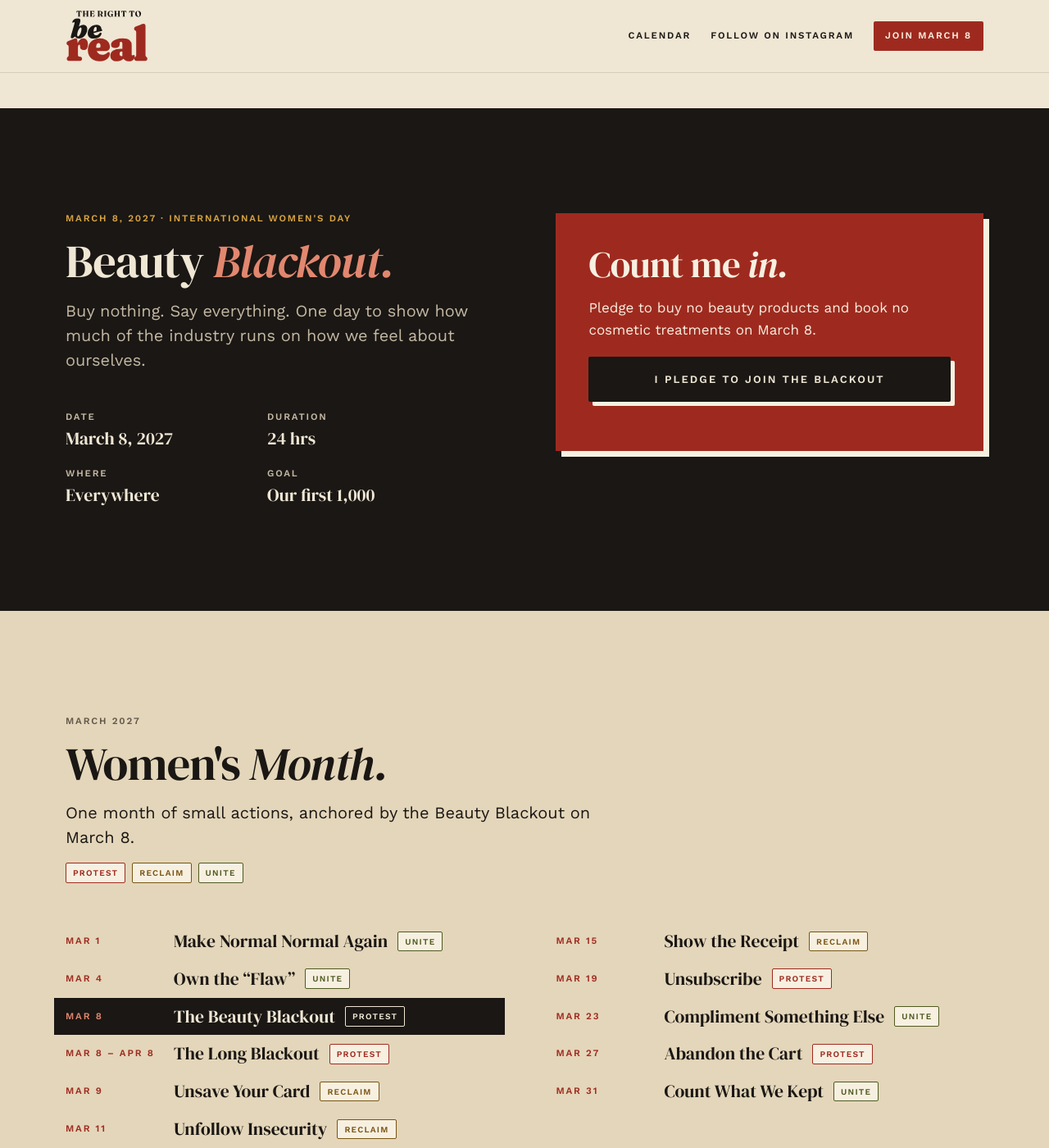
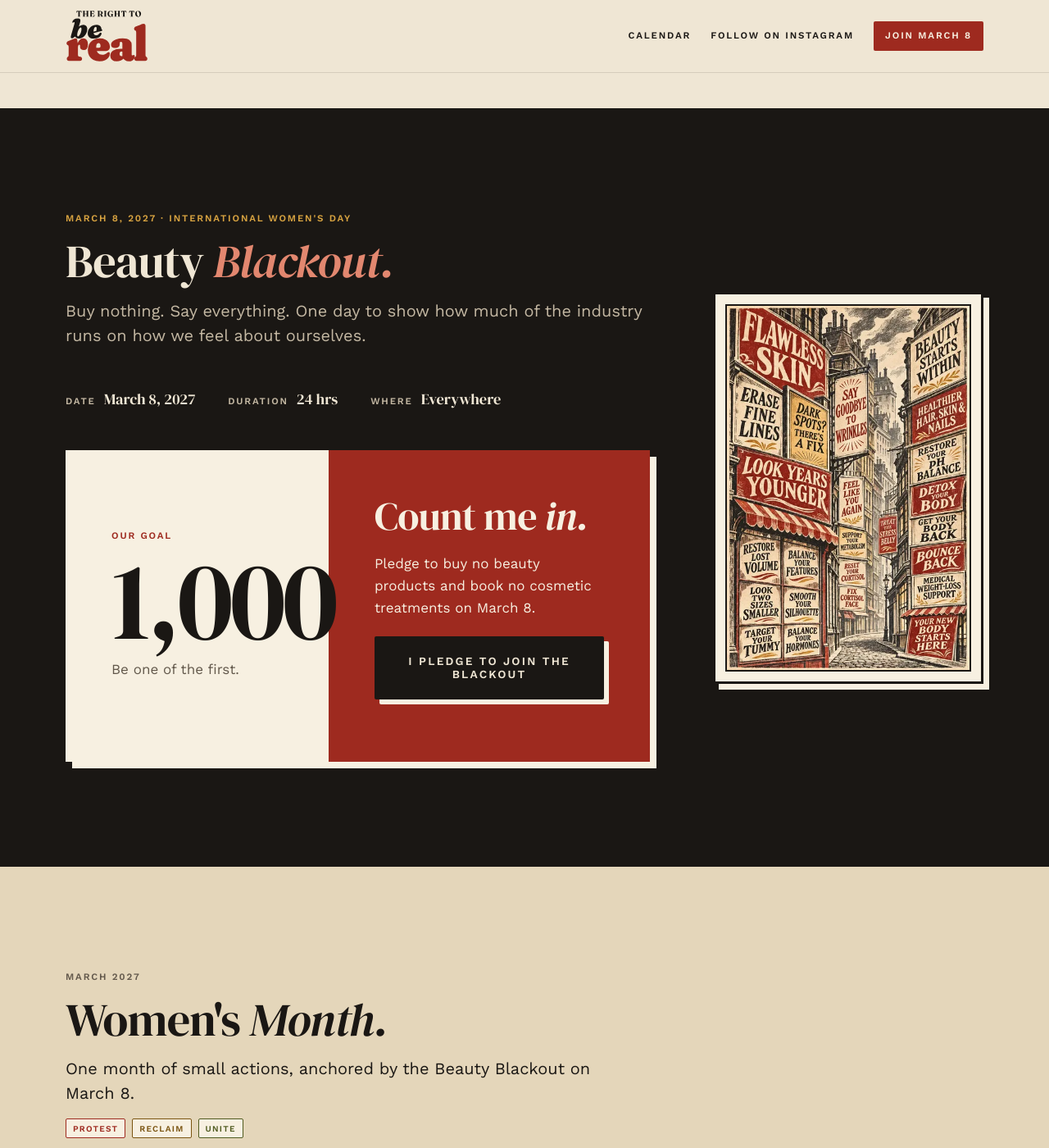
Before and after one commit to jaydjj/therighttobereal, a Jekyll site: the page built from index.html, in a window 1280 px wide and 1400 px high, scrolled down 471 px. Shown: the whole window at 82% size. Built offline with Jekyll 4.4.1, drawn with Linux system fonts in a browser that asks for light colours.

Commit message:
Blackout: full-width pledge panel with live count, facts strip, claims art; text-only values; consent by action
Co-Authored-By: Claude Opus 5.5 <noreply@anthropic.com>
Claude-Session: https://claude.ai/code/session_01JZ4wws3iiMBmCz22Ze7Psy

```diff
--- a/_includes/join-form.html
+++ b/_includes/join-form.html
@@ -1,8 +1,19 @@
 {%- comment -%}
-  Pledge card. Step 1: one-tap pledge (no email). Step 2: a separate poll (one day or the whole month)
-  and optional email for reminders. Not connected yet: assets/site.js handles it and nothing is sent or stored.
+  Pledge panel: a live counter beside a one-tap pledge. After pledging: the poll (one day or the whole month)
+  and optional email reminders (typing an email and pressing the button is the opt-in).
+  Pledges, poll answers and emails go to the Google Sheet web app in pledge_endpoint (tools/pledge-sheet.gs).
 {%- endcomment -%}
+<div class="pledge" id="join-section">
+  <div class="pledge-count" id="pledge-count" aria-live="polite">
+    <p class="label" id="count-label">Our goal</p>
+    <p class="count-number" id="count-number">1,000</p>
+    <p class="count-sub" id="count-sub">Be one of the first.</p>
+    <div class="count-bar" id="count-bar" hidden><span id="count-fill"></span></div>
+  </div>
+
   <div id="join" class="join" data-endpoint="{{ site.pledge_endpoint }}" data-show-at="{{ site.pledge_show_at }}">
+    <h3 class="join-title" id="join-title" tabindex="-1">Count me <em>in.</em></h3>
+
     <div class="join-step" id="step-pledge">
       <p>Pledge to buy no beauty products and book no cosmetic treatments on March 8.</p>
       <button type="button" class="btn btn-ink btn-pledge" id="pledge-btn">I pledge to join the Blackout</button>
@@ -15,15 +26,16 @@
         <label class="poll-option"><input type="radio" name="poll" value="month"> <span>The whole month <small>Mar 8 – Apr 8</small></span></label>
       </fieldset>
       <form class="join-email" id="join-email" novalidate>
-      <p class="label">Want reminders? (optional)</p>
-      <p class="join-hint">Add your email, or skip it and follow <a href="{{ site.instagram }}" target="_blank" rel="noopener">{{ site.instagram_handle }}</a>. We'll post reminders on Instagram too.</p>
+        <p class="label">Want email reminders? (optional)</p>
+        <p class="join-hint">Add your email to get Beauty Blackout reminders from The Right to Be Real. Unsubscribe any time. Or skip it and follow <a href="{{ site.instagram }}" target="_blank" rel="noopener">{{ site.instagram_handle }}</a>; we'll post reminders on Instagram too.</p>
+        <div class="email-row">
           <label class="visually-hidden" for="join-email-input">Email address</label>
           <input id="join-email-input" name="email" type="email" placeholder="Your email" autocomplete="email">
-      <label class="join-consent"><input id="join-consent" type="checkbox" name="consent"> Email me about The Right to Be Real. Unsubscribe any time.</label>
           <button type="submit" class="btn btn-ink">Send me reminders</button>
+        </div>
       </form>
     </div>
 
-  <p class="join-count label" id="join-count" hidden></p>
-  <p class="join-note" id="join-note" role="status">{% if site.pledge_endpoint == "" %}Pledges open January 2027, so nothing is saved yet. <a href="{{ site.instagram }}" target="_blank" rel="noopener">Follow {{ site.instagram_handle }}</a> to hear first.{% endif %}</p>
+    <p class="join-note" id="join-note" role="status">{% if site.pledge_endpoint == "" %}Pledges open January 2027, so nothing is saved yet.{% endif %}</p>
   </div>
+</div>
--- a/assets/site.js
+++ b/assets/site.js
@@ -6,19 +6,21 @@
   }
 })();
 
-// Pledge card. Step 1: one-tap pledge. Step 2: poll (one day or the whole month) + optional email.
-// Pledges and poll answers go to the Google Sheet web app in data-endpoint (see tools/pledge-sheet.gs).
-// With no endpoint set, nothing is sent or stored. Emails are not sent anywhere yet (Kit comes later).
+// Pledge panel. A live counter beside a one-tap pledge; after pledging, the poll and optional email.
+// Pledges, poll answers and emails go to the Google Sheet web app in data-endpoint (see tools/pledge-sheet.gs).
+// Typing an email and pressing "Send me reminders" is the opt-in; the Sheet records the time and wording.
 (function () {
   var card = document.getElementById('join');
   var btn = document.getElementById('pledge-btn');
   var more = document.getElementById('step-more');
   var first = document.getElementById('step-pledge');
   var note = document.getElementById('join-note');
-  var countEl = document.getElementById('join-count');
   if (!card || !btn || !more) return;
   var endpoint = card.getAttribute('data-endpoint') || '';
   var showAt = parseInt(card.getAttribute('data-show-at'), 10) || 72;
+  var GOAL = 1000;
+  var shown = 0;
+  var reduce = window.matchMedia && window.matchMedia('(prefers-reduced-motion: reduce)').matches;
 
   function store(k, v) { try { if (v === undefined) return localStorage.getItem(k); localStorage.setItem(k, v); } catch (e) { return null; } }
   function deviceId() {
@@ -26,10 +28,25 @@
     if (!id) { id = (crypto.randomUUID ? crypto.randomUUID() : String(Date.now()) + Math.random().toString(16).slice(2)); store('rtbr-id', id); }
     return id;
   }
+
+  // Counter: hidden until the count reaches showAt, then counts up to the live number.
   function showCount(n) {
     if (typeof n !== 'number' || n < showAt) return;
-    countEl.textContent = n.toLocaleString() + ' of us have pledged · Goal: our first 1,000';
-    countEl.hidden = false;
+    var num = document.getElementById('count-number');
+    document.getElementById('count-label').textContent = 'Pledged so far';
+    document.getElementById('count-sub').textContent = n >= GOAL ? 'We passed our first 1,000.' : 'Toward our first 1,000.';
+    var bar = document.getElementById('count-bar'); bar.hidden = false;
+    document.getElementById('count-fill').style.width = Math.min(100, n / GOAL * 100) + '%';
+    var from = shown, start = null, dur = reduce ? 0 : 1200;
+    shown = n;
+    function step(t) {
+      if (start === null) start = t;
+      var p = dur ? Math.min(1, (t - start) / dur) : 1;
+      var eased = 1 - Math.pow(1 - p, 3);
+      num.textContent = Math.round(from + (n - from) * eased).toLocaleString();
+      if (p < 1) requestAnimationFrame(step);
+    }
+    requestAnimationFrame(step);
   }
   function send(params) {
     if (!endpoint) return Promise.resolve(null);
@@ -41,14 +58,20 @@
   function pledged() {
     first.hidden = true;
     more.hidden = false;
-    var t = document.getElementById('join-title');
-    if (t) t.innerHTML = 'You\'re <em>in.</em>';
+    document.getElementById('join-title').innerHTML = 'You\'re <em>in.</em>';
     var choice = store('rtbr-poll');
     if (choice) { var r = card.querySelector('input[name="poll"][value="' + choice + '"]'); if (r) r.checked = true; }
   }
 
   more.hidden = true;
-  if (endpoint) fetch(endpoint).then(function (r) { return r.json(); }).then(function (d) { showCount(d.count); }).catch(function () {});
+  if (endpoint) {
+    var counter = document.getElementById('pledge-count');
+    var load = function () { fetch(endpoint).then(function (r) { return r.json(); }).then(function (d) { showCount(d.count); }).catch(function () {}); };
+    if ('IntersectionObserver' in window) {
+      var io = new IntersectionObserver(function (es) { if (es[0].isIntersecting) { io.disconnect(); load(); } }, { threshold: .4 });
+      io.observe(counter);
+    } else load();
+  }
   if (endpoint && store('rtbr-pledged')) pledged();
 
   btn.addEventListener('click', function () {
@@ -67,10 +90,8 @@
   document.getElementById('join-email').addEventListener('submit', function (e) {
     e.preventDefault();
     var input = document.getElementById('join-email-input');
-    var consent = document.getElementById('join-consent');
     var email = input.value.trim();
     if (!/^[^\s@]+@[^\s@]+\.[^\s@]+$/.test(email)) { note.textContent = 'Please enter a valid email address.'; input.focus(); return; }
-    if (!consent.checked) { note.textContent = 'Please tick the box so we can email you.'; consent.focus(); return; }
     if (!endpoint) { note.textContent = 'Thanks. Email reminders aren\'t switched on yet, so we haven\'t saved your address.'; return; }
     var submit = this.querySelector('button[type="submit"]');
     if (submit.disabled) return;
@@ -82,7 +103,7 @@
       submit.textContent = 'Send me reminders';
       if (d && d.ok) {
         note.textContent = 'Thanks. We\'ll email you before March 8. Unsubscribe any time.';
-        input.value = ''; consent.checked = false;
+        input.value = '';
       } else {
         note.innerHTML = 'Sorry, that didn\'t go through. Please try again, or <a href="https://www.instagram.com/therighttobereal/" target="_blank" rel="noopener">message us on Instagram</a>.';
       }
--- a/assets/styles.css
+++ b/assets/styles.css
@@ -130,31 +130,49 @@ h2 { font-size: var(--t-h2); }
 @media (max-width: 560px) { .hero .btn-lg { width: 100%; padding-inline: 14px; letter-spacing: .07em; } }
 
 /* ---------- Beauty Blackout ---------- */
-.facts { display: grid; grid-template-columns: repeat(2, minmax(0, 1fr)); gap: 24px 32px; max-width: 460px; }
-.facts dt { color: var(--muted-on-ink); margin-bottom: 6px; }
-.join-card { background: var(--brick); color: var(--sheet); padding: clamp(24px, 4vw, 40px); box-shadow: 7px 7px 0 var(--sheet); }
-.join-title { font-size: clamp(2rem, 4vw, 2.8rem); }
-.join { display: grid; gap: 20px; margin-top: 16px; }
-.join-step { display: grid; gap: 18px; }
+.bb-head .lead { max-width: 60ch; }
+.bb-grid { display: grid; grid-template-columns: minmax(0, 1fr) minmax(0, 330px); grid-template-areas: "intro art" "pledge art"; column-gap: var(--space-gap); align-items: start; }
+.bb-intro { grid-area: intro; }
+.bb-grid .pledge { grid-area: pledge; }
+.bb-art { grid-area: art; align-self: center; }
+.bb-art .frame { max-width: 330px; box-shadow: 7px 7px 0 var(--sheet); }
+@media (max-width: 1020px) {
+  .bb-grid { grid-template-columns: minmax(0, 1fr); grid-template-areas: "intro" "pledge" "art"; }
+  .bb-art { margin-top: clamp(40px, 6vw, 56px); justify-self: center; }
+}
+.facts-strip { display: flex; flex-wrap: wrap; gap: 12px 40px; margin-bottom: clamp(32px, 4vw, 48px); }
+.facts-strip div { display: flex; align-items: baseline; gap: 10px; }
+.facts-strip dt { color: var(--muted-on-ink); }
+.facts-strip dd { font-family: var(--serif); font-size: 1.15rem; }
+
+/* Pledge panel: live counter beside the pledge */
+.pledge { display: grid; grid-template-columns: minmax(0, .9fr) minmax(0, 1.1fr); background: var(--brick); color: var(--sheet); box-shadow: 8px 8px 0 var(--sheet); }
+.pledge-count { display: grid; align-content: center; gap: 10px; padding: clamp(28px, 5vw, 56px); background: var(--sheet); color: var(--ink); }
+.pledge-count .label { color: var(--brick); }
+.count-number { font-family: var(--serif); font-size: clamp(4rem, 11vw, 8.5rem); line-height: .9; letter-spacing: -.03em; font-variant-numeric: tabular-nums; }
+.count-sub { color: var(--muted); }
+.count-bar { height: 12px; background: var(--sand); border: 2px solid var(--ink); margin-top: 8px; }
+.count-bar span { display: block; height: 100%; width: 0; background: var(--brick); transition: width 1.2s cubic-bezier(.2, .7, .2, 1); }
+.count-bar[hidden] { display: none; }
+.join { display: grid; gap: 20px; align-content: start; padding: clamp(28px, 5vw, 56px); }
+.join-title { font-size: clamp(2.2rem, 4vw, 3rem); }
+.join-title:focus { outline: none; }
+.join-step { display: grid; gap: 20px; }
 .join-step[hidden] { display: none; }
-.btn-pledge { justify-self: stretch; padding: 20px 24px; font-size: .82rem; box-shadow: 5px 5px 0 var(--sheet); }
-.btn-pledge:hover { box-shadow: 7px 7px 0 var(--sheet); }
-.join-title:focus { outline: none; }
+.btn-pledge { justify-self: start; padding: 22px 30px; font-size: .86rem; box-shadow: 6px 6px 0 var(--sheet); }
+.btn-pledge:hover { box-shadow: 8px 8px 0 var(--sheet); }
 .poll { border: 0; margin: 0; padding: 0; display: grid; grid-template-columns: repeat(2, minmax(0, 1fr)); gap: 10px; }
 .poll legend { padding: 0; margin-bottom: 12px; }
 .poll-option { display: flex; align-items: center; gap: 10px; padding: 12px 14px; border: 2px solid var(--sheet); border-radius: 2px; cursor: pointer; }
 .poll-option small { display: block; font-size: .85rem; opacity: .9; }
 .poll-option:has(input:checked) { background: var(--sheet); color: var(--ink); }
-.join-email { display: grid; gap: 14px; }
-.join input[type="email"] { width: 100%; font: 400 1.05rem/1.2 var(--sans); padding: 16px 18px; border: 2px solid var(--ink); border-radius: 2px; background: var(--sheet); color: var(--ink); }
-.join input[type="email"]::placeholder { color: var(--muted); }
-.join-consent { display: inline-flex; align-items: flex-start; gap: 8px; cursor: pointer; font-size: .92rem; }
-.join input[type="radio"], .join input[type="checkbox"] { accent-color: var(--ink); width: 17px; height: 17px; flex: none; margin-top: 2px; }
-.join-email button { justify-self: start; }
-.join-note { font-size: .92rem; }
-.join-hint { font-size: .92rem; margin-top: -6px; }
-.join-count { color: var(--sheet); }
-.join-count[hidden] { display: none; }
+.join-email { display: grid; gap: 12px; }
+.join-hint, .join-note { font-size: .92rem; }
+.email-row { display: flex; flex-wrap: wrap; gap: 10px; }
+.email-row input { flex: 1 1 220px; min-width: 0; font: 400 1.05rem/1.2 var(--sans); padding: 14px 16px; border: 2px solid var(--ink); border-radius: 2px; background: var(--sheet); color: var(--ink); }
+.email-row input::placeholder { color: var(--muted); }
+.join input[type="radio"] { accent-color: var(--ink); width: 17px; height: 17px; flex: none; }
+@media (max-width: 860px) { .pledge { grid-template-columns: minmax(0, 1fr); } .btn-pledge { justify-self: stretch; } }
 @media (max-width: 480px) { .poll { grid-template-columns: minmax(0, 1fr); } }
 
 /* ---------- Compact rows (Women's Month, Also this year) ---------- */
@@ -191,7 +209,8 @@ h2 { font-size: var(--t-h2); }
 @media (max-width: 860px) { .frame, .frame-link { max-width: 380px; } }
 
 /* ---------- What we stand for ---------- */
-.principles { list-style: none; padding: 0; display: grid; gap: 18px; color: var(--muted); }
+.principles { list-style: none; padding: 0; display: grid; grid-template-columns: repeat(2, minmax(0, 1fr)); gap: 22px var(--space-gap); color: var(--muted); }
+@media (max-width: 720px) { .principles { grid-template-columns: minmax(0, 1fr); } }
 .principles .title { color: var(--ink); font-size: 1.2rem; }
 .closing { margin-top: var(--space-head); font-family: var(--serif); font-size: var(--t-title); line-height: 1.4; color: var(--ink-2); max-width: 44ch; }
 
--- a/index.html
+++ b/index.html
@@ -24,21 +24,19 @@ description: A social movement challenging the beauty pressure we're sold. Join
 
 <!-- The Beauty Blackout -->
 <section class="section tone-ink" id="blackout">
-  <div class="container split">
-    <div>
-      <div class="section-head">
-        <p class="label kicker">{{ bb.when }}</p>
-        <h2>{{ bb.title_html }}</h2>
-        <p class="lead">{{ bb.intro }}</p>
-      </div>
-      <dl class="facts">
-        {%- for f in bb.facts %}<div><dt class="label">{{ f.label }}</dt><dd class="title">{{ f.value }}</dd></div>{% endfor %}
-      </dl>
+  <div class="container bb-grid">
+    <div class="bb-intro">
+    <div class="section-head bb-head">
+      <p class="label kicker">{{ bb.when }}</p>
+      <h2>{{ bb.title_html }}</h2>
+      <p class="lead">{{ bb.intro }}</p>
     </div>
-    <div class="join-card" id="join-section">
-      <h3 class="join-title" id="join-title" tabindex="-1">Count me <em>in.</em></h3>
-      {% include join-form.html %}
+    <dl class="facts-strip">
+      {%- for f in bb.facts %}{% unless f.label == "Goal" %}<div><dt class="label">{{ f.label }}</dt><dd>{{ f.value }}</dd></div>{% endunless %}{% endfor %}
+    </dl>
     </div>
+    {% include join-form.html %}
+    <div class="bb-art">{% include picture.html img="claims" %}</div>
   </div>
 </section>
 
@@ -92,9 +90,7 @@ description: A social movement challenging the beauty pressure we're sold. Join
 
 <!-- What we stand for -->
 <section class="section" id="why">
-  <div class="container split split-art-left" id="principles">
-    {% include picture.html img="claims" %}
-    <div>
+  <div class="container" id="principles">
       <div class="section-head">
         <p class="label kicker">What we stand for</p>
         <h2>You shouldn't have to be beautiful <em>to be valued.</em></h2>
@@ -108,7 +104,6 @@ description: A social movement challenging the beauty pressure we're sold. Join
         <li><span class="title">Everyone's in.</span> Insecurity is sold to every gender, age and identity.</li>
       </ul>
       <p class="closing">We don't shame individual choices. We come together in practical ways, starting with how we spend our money, to send the beauty industry one clear message: <em>we're tired of it.</em></p>
-    </div>
   </div>
 </section>
 
```
Also changed, not shown: CLAUDE.md (+3 -3 lines), DESIGN.md (+6 -6 lines), 1 other file. Lines whose indentation alone changed are shown as unchanged.
